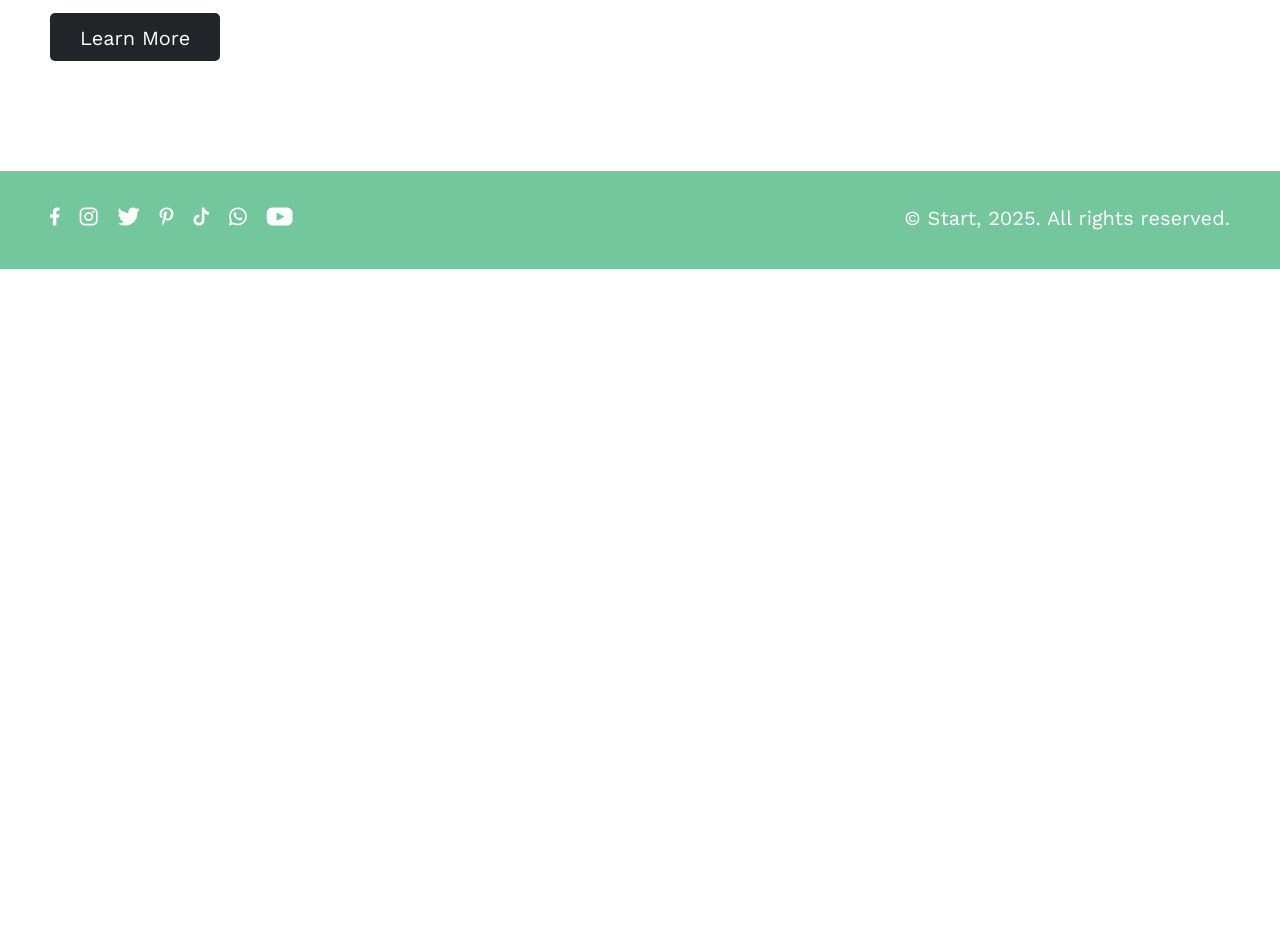
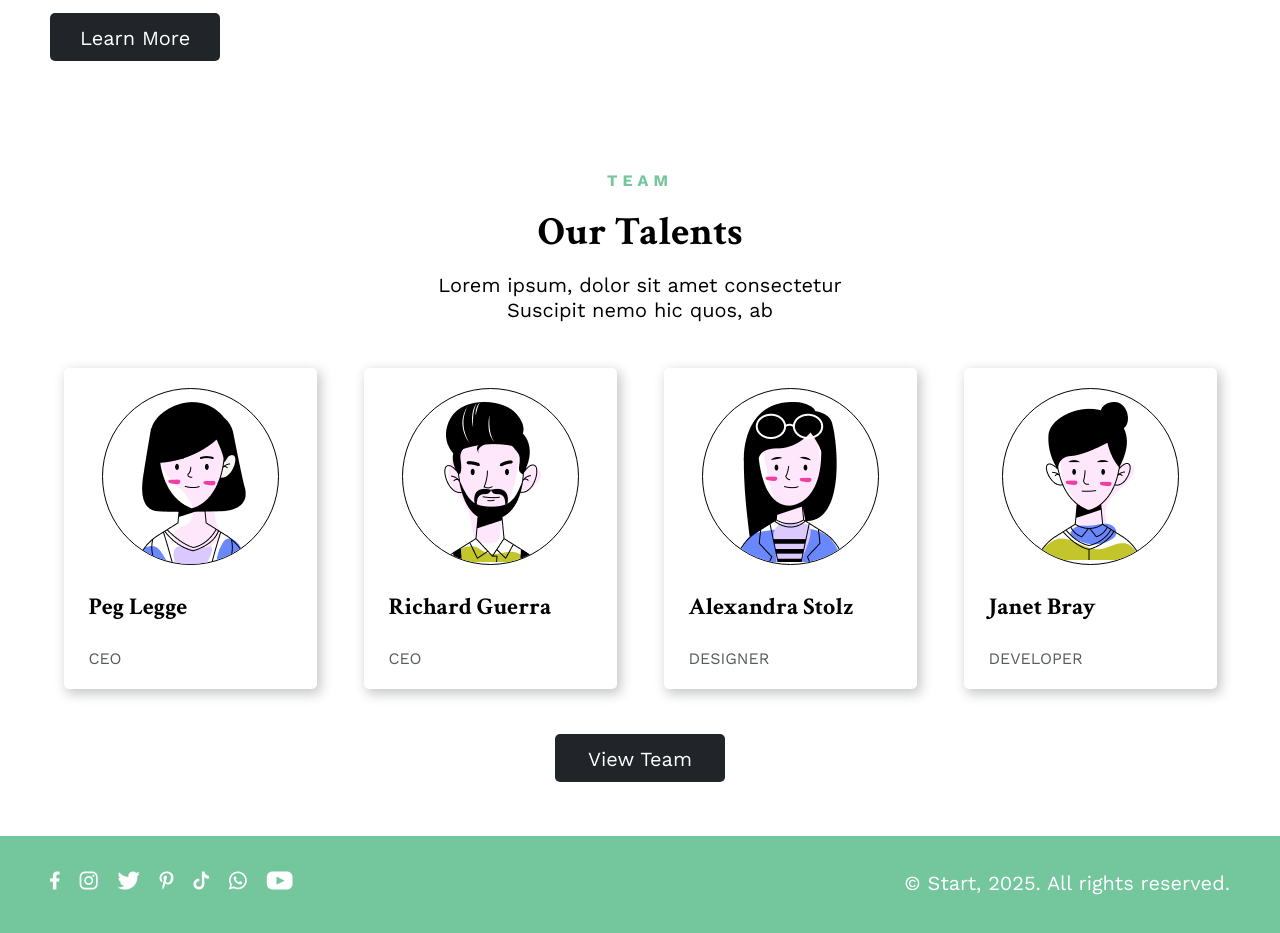
Before and after one commit to ivailopapazov/sirma-responsive-design-jan-2025, a website built with Vite: page src/index.html in a window 1280 px wide. Shown: the part 1507-2440 px from the top of the page. Before the commit the page ends 1776 px from the top, so only its background shows below. Built offline with nearby package versions, Linux system fonts and the light colour scheme; files whose address does not match are found by name.

Commit message:
Add responsive design

```diff
--- a/src/index.html
+++ b/src/index.html
@@ -44,7 +44,9 @@
                 </ul>
             </nav>
 
-            <img src="/public/img/burger-menu.svg" class="burger-menu" alt="burger menu">
+            <div class="burger-menu-wrapper">
+                <img src="/public/img/burger-menu.svg" class="burger-menu" alt="burger menu">
+            </div>
         </div>
 
         <section class="welcome-section header-section-content site-content">
@@ -126,6 +128,66 @@
             </div>
         </section>
 
+        <section class="talents-section">
+            <div class="section-header">
+                <p class="label">Team</p>
+                <h1>Our Talents</h1>
+                <p class="sub-heading">Lorem ipsum, dolor sit amet consectetur Suscipit nemo hic quos, ab</p>
+            </div>
+
+            <div class="talents-list">
+                <article class="talents-list-item">
+                    <header>
+                        <div class="talents-image-wrapper">
+                            <img src="/public/img/talent-avatar-1.png" alt="Talent Avatar">
+                        </div>
+                    </header>
+                    <h4>Peg Legge</h4>
+                    <footer>
+                        <p>CEO</p>
+                    </footer>
+                </article>
+
+                <article class="talents-list-item">
+                    <header>
+                        <div class="talents-image-wrapper">
+                            <img src="/public/img/talent-avatar-2.png" alt="Talent Avatar">
+                        </div>
+                    </header>
+                    <h4>Richard Guerra</h4>
+                    <footer>
+                        <p>CEO</p>
+                    </footer>
+                </article>
+
+                <article class="talents-list-item">
+                    <header>
+                        <div class="talents-image-wrapper">
+                            <img src="/public/img/talent-avatar-3.png" alt="Talent Avatar">
+                        </div>
+                    </header>
+                    <h4>Alexandra Stolz</h4>
+                    <footer>
+                        <p>Designer</p>
+                    </footer>
+                </article>
+
+                <article class="talents-list-item">
+                    <header>
+                        <div class="talents-image-wrapper">
+                            <img src="/public/img/talent-avatar-4.png" alt="Talent Avatar">
+                        </div>
+                    </header>
+                    <h4>Janet Bray</h4>
+                    <footer>
+                        <p>Developer</p>
+                    </footer>
+                </article>
+            </div>
+
+            <button class="secondary-button sub-heading">View Team</button>
+        </section>
+
     </main>
 
     <footer class="footer-section">
--- a/src/public/css/site.css
+++ b/src/public/css/site.css
@@ -3,9 +3,12 @@
     --primary-color-100: var(--primary-color);
     --primary-color-75: #74c69dc0;
 
-    --white-color: #FFF;
+    --white-color: rgba(255, 255, 255);
     --white-color-100: var(--white-color);
     --white-color-75: #FFFFFFc0;
+    /* TODO fix this */
+    --white-color-50: rgba(255, 255, 255, 50%);
+
 
     --dark-color: #212529;
     --dark-color-100: var(--dark-color);
@@ -19,7 +22,8 @@
 }
 
 /* resets */
-body, p {
+body,
+p {
     margin: 0;
 }
 
@@ -44,6 +48,11 @@ h1 {
     font-weight: 700;
     line-height: 125%;
     margin: 16px 0;
+}
+
+h4 {
+    font-family: 'Crimson Text';
+    font-size: 1.5rem;
 }
 
 .label {
--- a/src/public/css/style.css
+++ b/src/public/css/style.css
@@ -55,7 +55,7 @@
 }
 
 .welcome-container {
-    width: 415px;
+    max-width: 415px;
 }
 
 .welcome-container .label {
@@ -76,7 +76,7 @@
 
 .section-header {
     text-align: center;
-    width: 410px;
+    max-width: 410px;
 }
 
 /* partner section */
@@ -89,7 +89,8 @@
 }
 
 .partner-container {
-    display: flex;
+    display: grid;
+    grid-template-columns: repeat(5, 1fr);
     gap: 68px
 }
 
@@ -102,7 +103,7 @@
 }
 
 .info-section-content {
-    width: 470px;
+    max-width: 470px;
 }
 
 .info-section-content p {
@@ -117,6 +118,47 @@
 .solution-info-section {
     flex-direction: row-reverse;
     margin-bottom: 110px;
+}
+
+/* talent section */
+.talents-section {
+    display: flex;
+    flex-direction: column;
+    align-items: center;
+    margin-bottom: 54px;
+    gap: 45px;
+}
+
+.talents-list {
+    display: grid;
+    grid-template-columns: repeat(4, 1fr);
+    gap: 47px;
+}
+
+.talents-list-item {
+    padding: 20px 25px;
+    box-shadow: 3px 4px 12px 1px var(--dark-color-25);
+    border-radius: 5px;
+}
+
+.talents-image-wrapper {
+    width: 175px;
+    height: 175px;
+    overflow-y: hidden;
+    border: 1px solid black;
+    border-radius: 50%;
+    text-align: center;
+    margin: 0 13px;
+}
+
+.talents-image-wrapper img {
+    width: unset;
+    margin: 13px;
+}
+
+.talents-section footer {
+    color: var(--dark-color-75);
+    text-transform: uppercase;
 }
 
 /* portfolio section */
@@ -137,11 +179,26 @@
     .site-content {
         width: 900px;
     }
+
+    .talents-list {
+        grid-template-columns: 1fr 1fr;
+        gap: 50px
+    }
 }
 
 @media (max-width: 1024px) {
     .site-content {
         width: 700px;
+    }
+
+    .partner-container {
+        grid-template-columns: repeat(3, 1fr);
+        padding: 0 68px;
+        row-gap: 40px;
+    }
+
+    .info-section {
+        gap: 55px
     }
 }
 
@@ -171,6 +228,29 @@
         font-size: 1.9rem;
     }
 
+    .welcome-section {
+        flex-direction: column-reverse;
+        gap: 30px;
+        padding-bottom: 20px;
+    }
+
+    .partner-container {
+        padding: 0;
+    }
+
+    .info-section {
+        flex-direction: column;
+    }
+
+    .solution-info-section {
+        margin-bottom: 40px;
+    }
+
+    .talents-list {
+        grid-template-columns: 1fr;
+        gap: 35px;
+    }
+
     .portfolio-header-section {
         margin-bottom: 45px;
     }
@@ -196,8 +276,20 @@
         width: 320px;
     }
 
-    /* lower article container width */
-    article {
+    .welcome-section {
+        padding-bottom: 0;
+    }
+
+    h1 {
+        font-size: 1.75rem;
+    }
+
+    .partner-container {
+        grid-template-columns: 1fr;
+        row-gap: 40px;
+    }
+
+    .portfolio-section article {
         width: 320px;
     }
 
```
Also changed, not shown: src/portfolio.html (+3 -1 lines), src/public/img/talent-avatar-1.png (added), src/public/img/talent-avatar-2.png (added), src/public/img/talent-avatar-3.png (added), src/public/img/talent-avatar-4.png (added).
